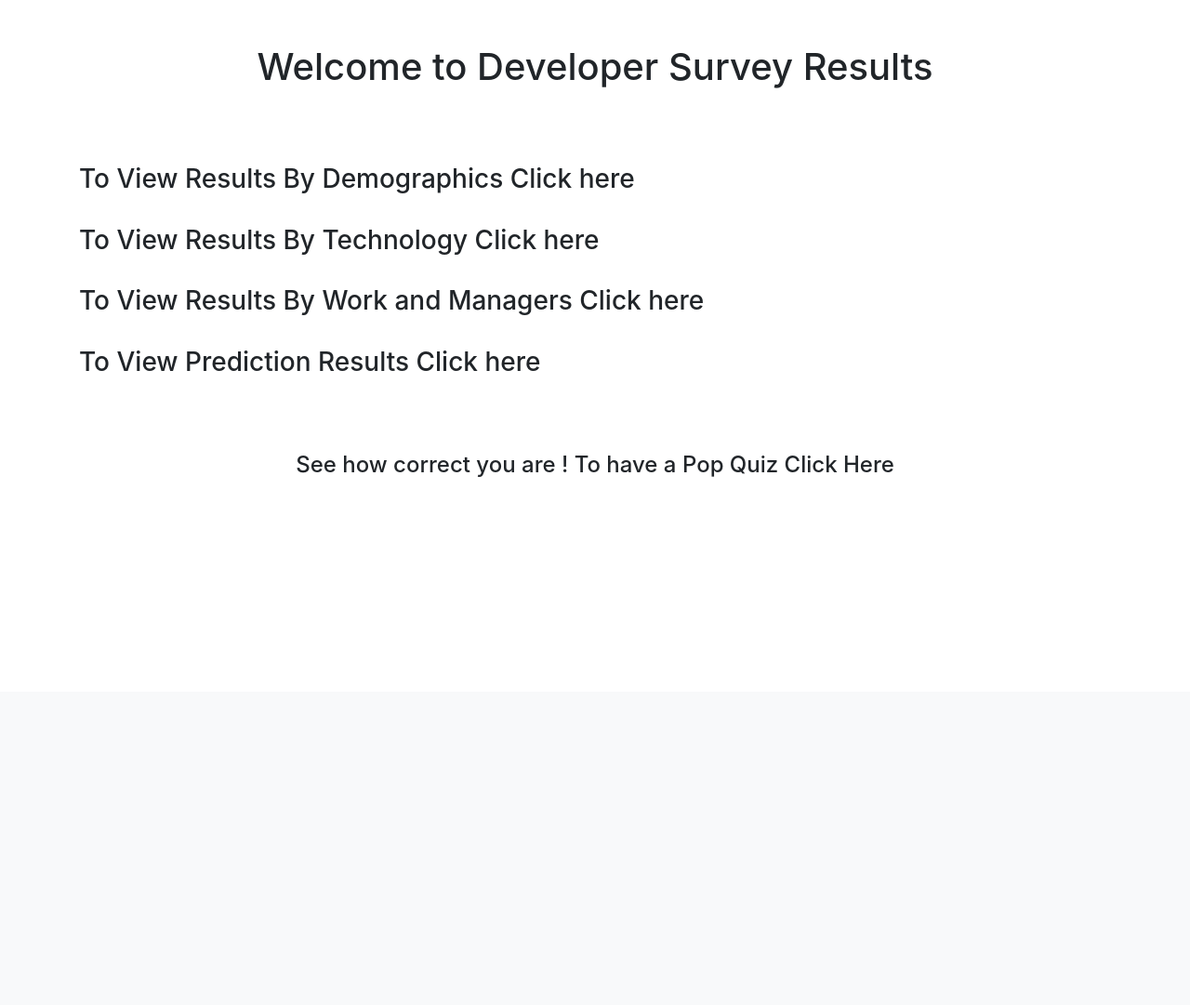
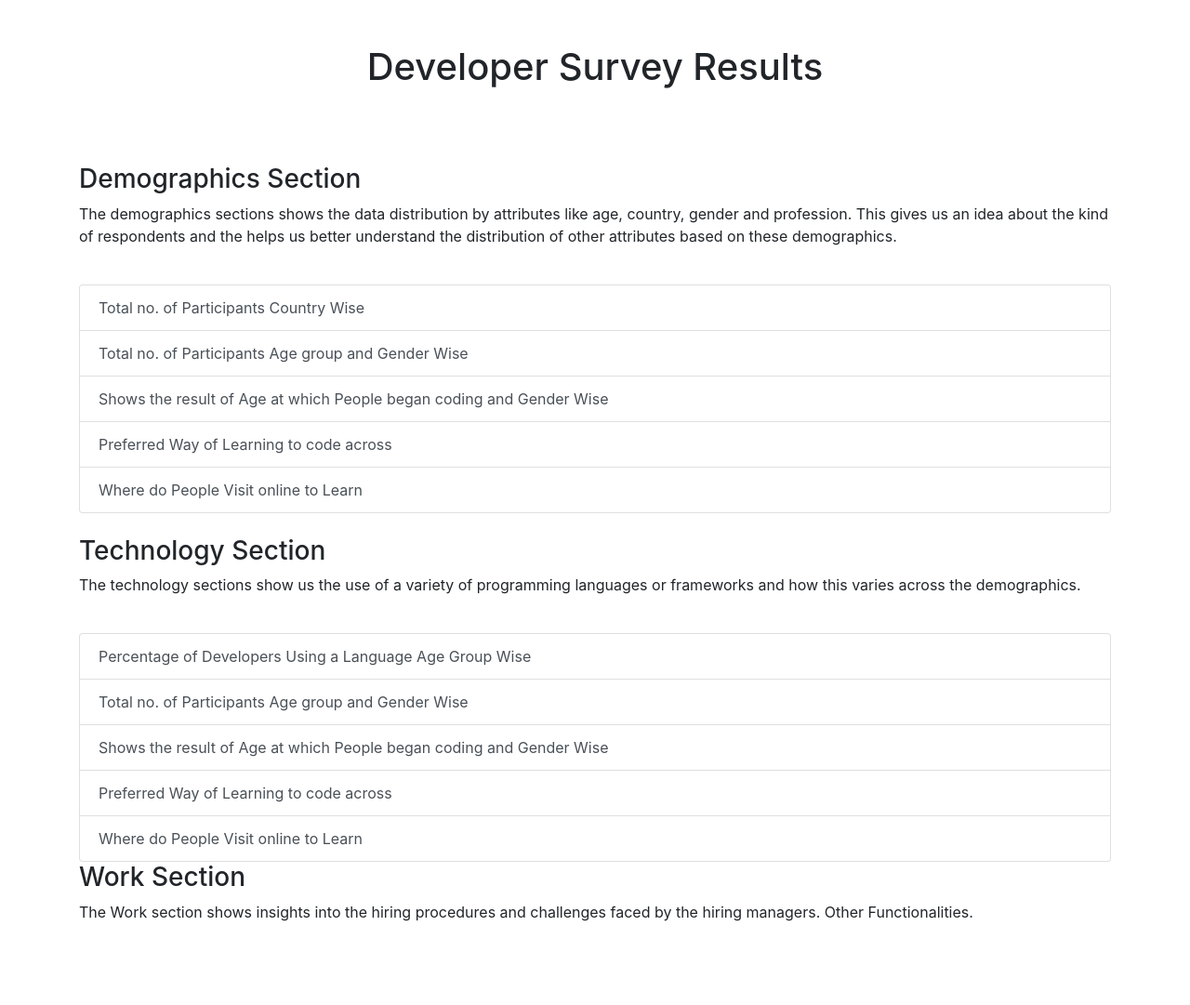
Before and after one commit to pashu123/databaseproject, a Flask app: page / in a window 1280 px wide. Shown: the part 56-1137 px from the top of the page at 93% size. Before the commit the page ends 569 px from the top, so only its background shows below. Run offline with Flask 2, Linux system fonts and the light colour scheme; parts of the project's set-up code (start-up, migrations or seed data) failed here and were passed over; some libraries are stand-ins or nearby versions.

Commit message:
Making final frontend

```diff
--- a/app.py
+++ b/app.py
@@ -3,6 +3,8 @@ import psycopg2.extras
 
 from flask import Flask,render_template,request
 app = Flask(__name__)
+
+import time
 
 # connectionstring = 'dbname = dbproject user = postgres password = pashu123 host = localhost'
 def connectToDB():
@@ -333,9 +335,9 @@ def tech3():
         l = firststr+l
 
         try:
-            script1 = f''' select (count(respondentid)*100/cast((select count(*) from datavalues where {l} <> '')
+            script1 = f''' select (count(respondentid)*100/cast((select count(*) from datavalues where {l} <> 'Neutral')
                             as numeric(10,4))) as percentage from datavalues where {l} = 'Love'; '''
-            script2 = f''' select (count(respondentid)*100/cast((select count(*) from datavalues where {l} <> '')
+            script2 = f''' select (count(respondentid)*100/cast((select count(*) from datavalues where {l} <> 'Neutral')
                             as numeric(10,4))) as percentage from datavalues where {l} = 'Hate';'''
             cur1.execute(script1)
             cur2.execute(script2)
@@ -363,9 +365,9 @@ def tech4():
         l = firststr+l
 
         try:
-            script1 = f''' select (count(respondentid)*100/cast((select count(*) from datavalues where {l} <> '')
+            script1 = f''' select (count(respondentid)*100/cast((select count(*) from datavalues where {l} <> 'Neutral')
                             as numeric(10,4))) as percentage from datavalues where {l} = 'Love'; '''
-            script2 = f''' select (count(respondentid)*100/cast((select count(*) from datavalues where {l} <> '')
+            script2 = f''' select (count(respondentid)*100/cast((select count(*) from datavalues where {l} <> 'Neutral')
                             as numeric(10,4))) as percentage from datavalues where {l} = 'Hate';'''
             cur1.execute(script1)
             cur2.execute(script2)
@@ -387,7 +389,7 @@ def tech5():
     firststr = 'q23frame'
     secondstr = 'q26framelearn'
     frames = ['AngularJS','ASP','Cocoa','Django','Ember','ExpressJS','JSF','NetCore','Padrino','Pyramid',
-                'React','ReactNative','RubyMotion','RubyonRails','Spring','Struts']
+                'React','ReactNative','RubyMotion','RubyonRails','Spring','Struts',]
     result1 = []
     result2 = []
     for l in frames:
@@ -395,21 +397,23 @@ def tech5():
         l2 = secondstr + l
 
         try:
-            script1 = f''' with hmanagers as (select respondentid as rid from datavalues where q16hiringmanager = 'Yes')
-                            select {l1}, (count(respondentid)*100.0/(select count(*) from hmanagers)) as percentage
-                            from datavalues where respondentid in (select rid from hmanagers) and {l1} <> '' group by {l1}; '''
+            # script1 = f''' with hmanagers as (select respondentid as rid from datavalues where q16hiringmanager = 'Yes')
+            #                 select {l1}, (count(respondentid)*100.0/(select count(*) from hmanagers)) as percentage
+            #                 from datavalues where respondentid in (select rid from hmanagers) and {l1} <> 'Missing or Neither' group by {l1}; '''
+            script1 = f'''select {l1}, (count(respondentid)*100.0/(select count(*) from "HiringManager")) as percentage
+                            from "HiringManager" where {l1} not in ('Missing or Neither', '') group by 1''';
 
-            script2 = f'''select {l2}, (count(respondentid)*100.0/(select count(*) from datavalues
-                            where {l2} <> '')) as percentage from datavalues
-                            where {l2} = 'Know' and {l1} <> '' group by {l2}; '''
 
+            script2 = f'''with t1 as (select * from datavalueswohm where q16hiringmanager = 'No' and q8student = 'Non-Students')
+                            select (count(respondentid)*100.0/(select count(*) from t1)) as percentage from t1
+                                where {l2} = 'Know'; '''
 
             cur1.execute(script1)
             cur2.execute(script2)
             int1 = cur1.fetchall()
             int2 = cur2.fetchall()
             result1.append(float(int1[0][1]))
-            result2.append(float(int2[0][1]))
+            result2.append(float(int2[0][0]))
         except:
             print('Executing error')
     return render_template('tech5.html',totf = frames,totm = result1,totd = result2)
@@ -633,3 +637,10 @@ def pop():
 
 if __name__ == '__main__':
     app.run(debug = True)
+
+
+
+
+f'''select {l1}, (count(respondentid)*100.0/(select count(*) from hiringmanager)) as percentage
+
+from hiringmanager where {l1} <> 'Missing or Neither' group by 1''';
--- a/templates/base.html
+++ b/templates/base.html
@@ -26,13 +26,13 @@
   <div class="collapse navbar-collapse" id="navbarNav">
     <ul class="navbar-nav">
       <li class="nav-item active">
-        <a class="nav-link" href="/demo/">Demographics</a>
+        <a class="nav-link" href="/demo/1">Demographics</a>
       </li>
       <li class="nav-item active">
-        <a class="nav-link" href="/tech">Technology</a>
+        <a class="nav-link" href="/tech/1">Technology</a>
       </li>
       <li class="nav-item active">
-        <a class="nav-link" href="/work">Work</a>
+        <a class="nav-link" href="/work/1">Work</a>
       </li>
  <!--      <li class="nav-item active">
         <a class="nav-link" href="/pred">Predictions</a>
--- a/templates/index.html
+++ b/templates/index.html
@@ -6,24 +6,43 @@
 
 	<br>
 	<br>
-	<h1 align = "center" margin = 1> Welcome to Developer Survey Results </h1>
+	<h1 align = "center" margin = 1> Developer Survey Results </h1>
 	<br>
 	<br>
 	<br>
 
-	<h3> To View Results By Demographics Click here </h3>
+	<h3>  Demographics Section </h3>
+	<p> The demographics sections shows the data distribution by attributes like age, country, gender and profession.
+		This gives us an idea about the kind of respondents and the helps us better understand the distribution
+		of other attributes based on these demographics. </p>
+		<br>
+	<div class="list-group">
+		<a href="/demo/1/" class="list-group-item list-group-item-action"> Total no. of Participants Country Wise </a>
+  		<a href="/demo/2/" class="list-group-item list-group-item-action">Total no. of Participants Age group and Gender Wise</a>
+  		<a href="/demo/3/" class="list-group-item list-group-item-action">Shows the result of Age at which People began coding and Gender Wise</a>
+  		<a href="/demo/4/" class="list-group-item list-group-item-action">Preferred Way of Learning to code across</a>
+  		<a href="/demo/5/" class="list-group-item list-group-item-action">Where do People Visit online to Learn</a>
+	</div>
 	<br>
-	<h3> To View Results By Technology Click here </h3>
+	<h3> Technology Section </h3>
+	<p> The technology sections show us the use of a variety of programming languages or frameworks and how
+		this varies across the demographics. </p>
 	<br>
-	<h3> To View Results By Work and Managers Click here </h3>
-	<br>
-	<h3> To View Prediction Results Click here </h3>
+		<div class="list-group">
+		<a href="/demo/1/" class="list-group-item list-group-item-action"> Percentage of Developers Using a Language Age Group Wise</a>
+  		<a href="/demo/2/" class="list-group-item list-group-item-action">Total no. of Participants Age group and Gender Wise</a>
+  		<a href="/demo/3/" class="list-group-item list-group-item-action">Shows the result of Age at which People began coding and Gender Wise</a>
+  		<a href="/demo/4/" class="list-group-item list-group-item-action">Preferred Way of Learning to code across</a>
+  		<a href="/demo/5/" class="list-group-item list-group-item-action">Where do People Visit online to Learn</a>
+	</div>
+	<h3> Work Section </h3>
+	<p>The Work section shows insights into the hiring procedures and challenges faced by the hiring managers.
+		Other Functionalities. </p>
 
 	<br>
 	<br>
 	<br>
 
-	<h4 align = "center"> See how correct you are ! To have a Pop Quiz Click Here </h4>
 
 
 {% endblock %}
```
Also changed, not shown: templates/demo.html (deleted, +0 -7 lines), templates/tech.html (deleted), templates/work.html (deleted).
